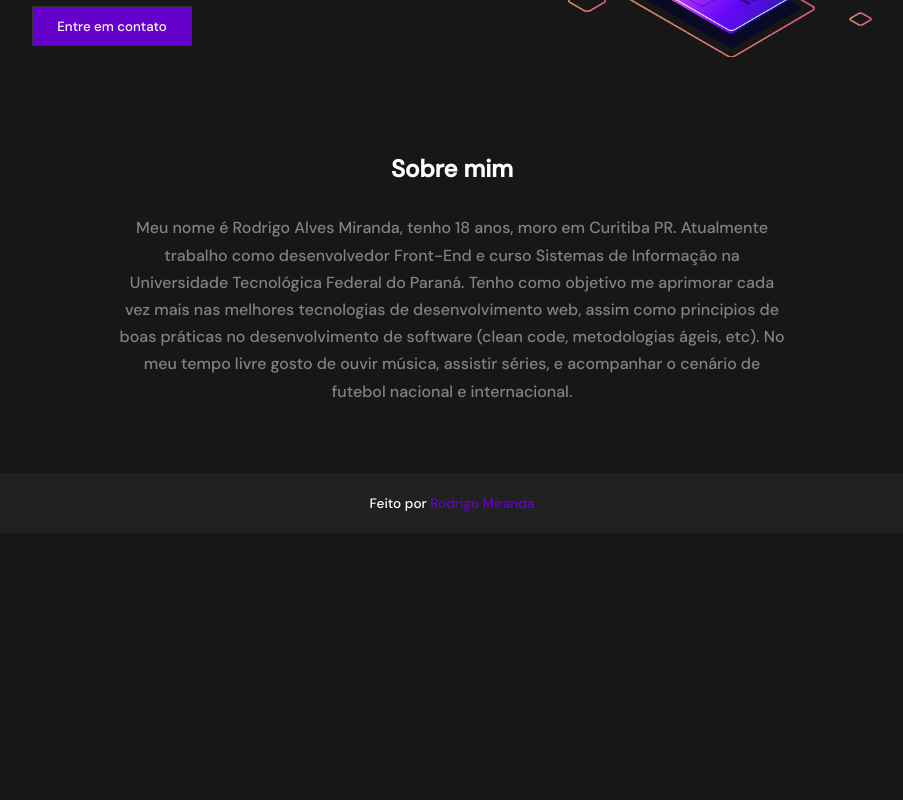
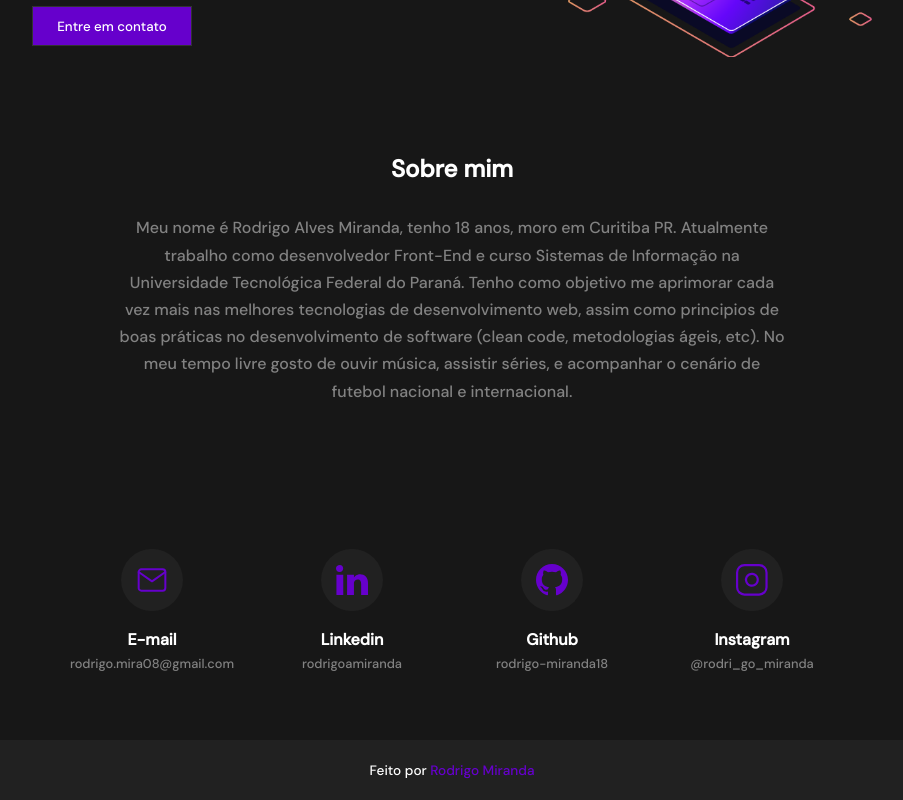
Before and after one commit to rodrigo-miranda18/Portfolio, a Next.js app: page / in a window 1280 px wide. Shown: the part 331-1131 px from the top of the page, without its empty margins (188-1091 px from the left). Before the commit the page ends 864 px from the top, so only its background shows below. Built offline with nearby package versions, Linux system fonts and the light colour scheme.

Commit message:
Contact section finished

```diff
--- /dev/null
+++ b/src/components/Contact/index.jsx
@@ -0,0 +1,59 @@
+import Image from 'next/image'
+
+import { Container, Card, Link, Avatar, Name, AccountName } from './styles'
+
+const Contact = () => {
+  const contactData = [
+    {
+      id: 1,
+      name: 'E-mail',
+      accountName: 'rodrigo.mira08@gmail.com',
+      link: 'mailto:rodrigo.mira08@gmail.com',
+      path: '/images/contact/mail.svg'
+    },
+    {
+      id: 2,
+      name: 'Linkedin',
+      accountName: 'rodrigoamiranda',
+      link: 'https://www.linkedin.com/in/rodrigoamiranda/',
+      path: '/images/contact/linkedin.svg'
+    },
+    {
+      id: 3,
+      name: 'Github',
+      accountName: 'rodrigo-miranda18',
+      link: 'https://github.com/rodrigo-miranda18/',
+      path: '/images/contact/github.svg'
+    },
+    {
+      id: 4,
+      name: 'Instagram',
+      accountName: '@rodri_go_miranda',
+      link: 'https://www.instagram.com/rodri_go_miranda/',
+      path: '/images/contact/instagram.svg'
+    }
+  ]
+
+  return (
+    <Container>
+      {contactData.map(network => (
+        <Card key={network.id}>
+          <Link href={network.link} target="_blank">
+            <Avatar>
+              <Image
+                src={network.path}
+                alt={network.accountName}
+                width="32"
+                height="32"
+              />
+            </Avatar>
+            <Name>{network.name}</Name>
+            <AccountName>{network.accountName}</AccountName>
+          </Link>
+        </Card>
+      ))}
+    </Container>
+  )
+}
+
+export default Contact
--- /dev/null
+++ b/src/components/Contact/styles.js
@@ -0,0 +1,61 @@
+import styled from 'styled-components'
+
+export const Container = styled.ul`
+  display: flex;
+  justify-content: space-between;
+
+  margin-top: 9rem;
+
+  @media (max-width: 650px) {
+    flex-direction: column;
+  }
+`
+
+export const Card = styled.li`
+  width: 12.5rem;
+  list-style: none;
+
+  :hover {
+    margin-top: -7px;
+  }
+
+  @media (max-width: 768px) {
+    width: 10rem;
+  }
+
+  @media (max-width: 650px) {
+    margin-bottom: 50px;
+  }
+`
+
+export const Link = styled.a`
+  display: flex;
+  flex-direction: column;
+  align-items: center;
+
+  text-decoration: none;
+`
+
+export const Avatar = styled.div`
+  display: flex;
+  justify-content: center;
+  align-items: center;
+
+  width: 62px;
+  height: 62px;
+  border-radius: 100%;
+  background: var(--black-50);
+`
+
+export const Name = styled.h4`
+  margin-top: 18px;
+`
+
+export const AccountName = styled.span`
+  font-size: 0.8rem;
+  margin-top: 5px;
+
+  @media (max-width: 650px) {
+    font-size: 1rem;
+  }
+`
--- a/src/components/Content/index.js
+++ b/src/components/Content/index.js
@@ -1,4 +1,5 @@
 import AboutMe from '../AboutMe'
+import Contact from '../Contact'
 import Presentation from '../Presentation'
 import { Container } from './styles'
 
@@ -7,6 +8,7 @@ const Content = () => {
     <Container>
       <Presentation />
       <AboutMe />
+      <Contact />
     </Container>
   )
 }
```
